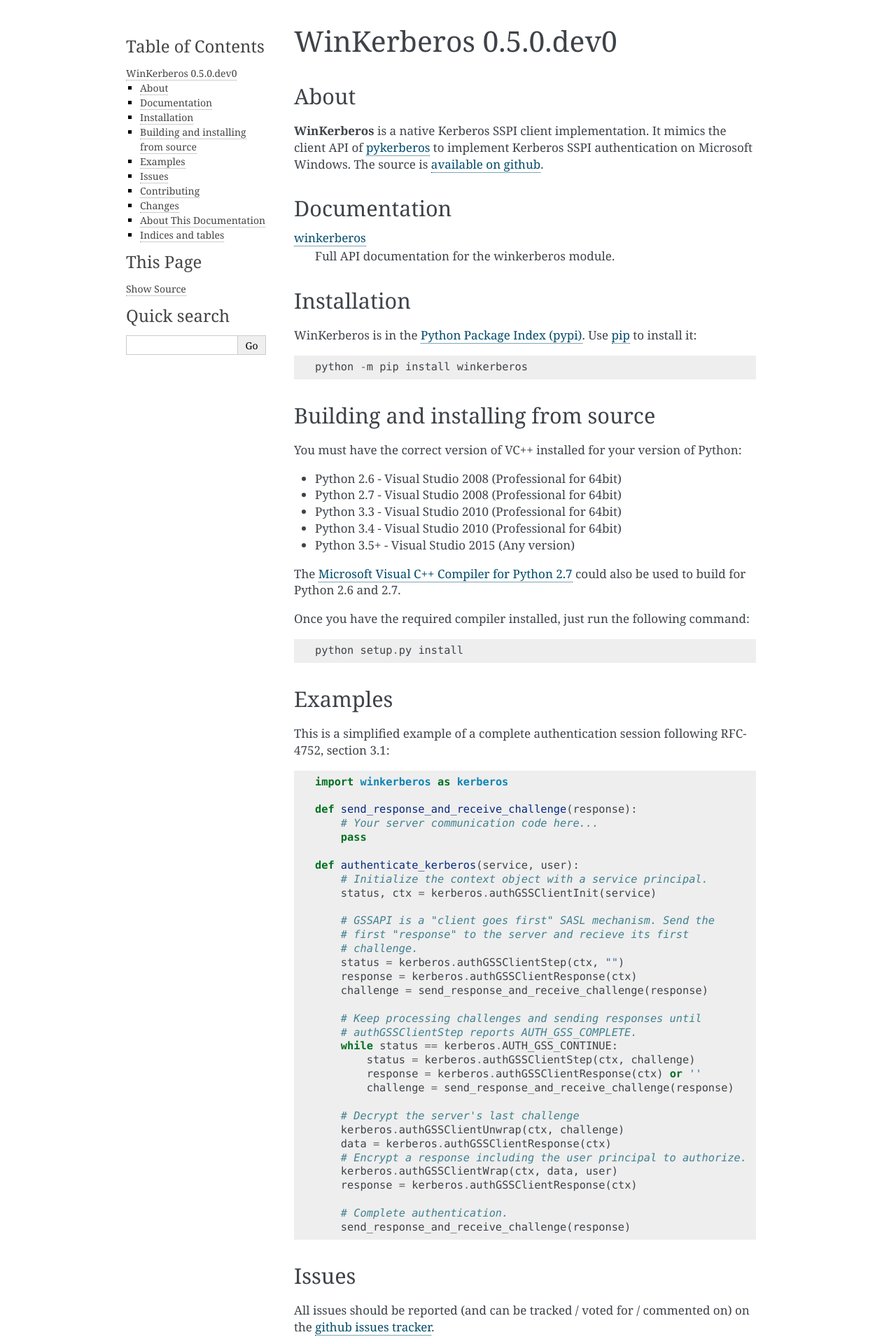
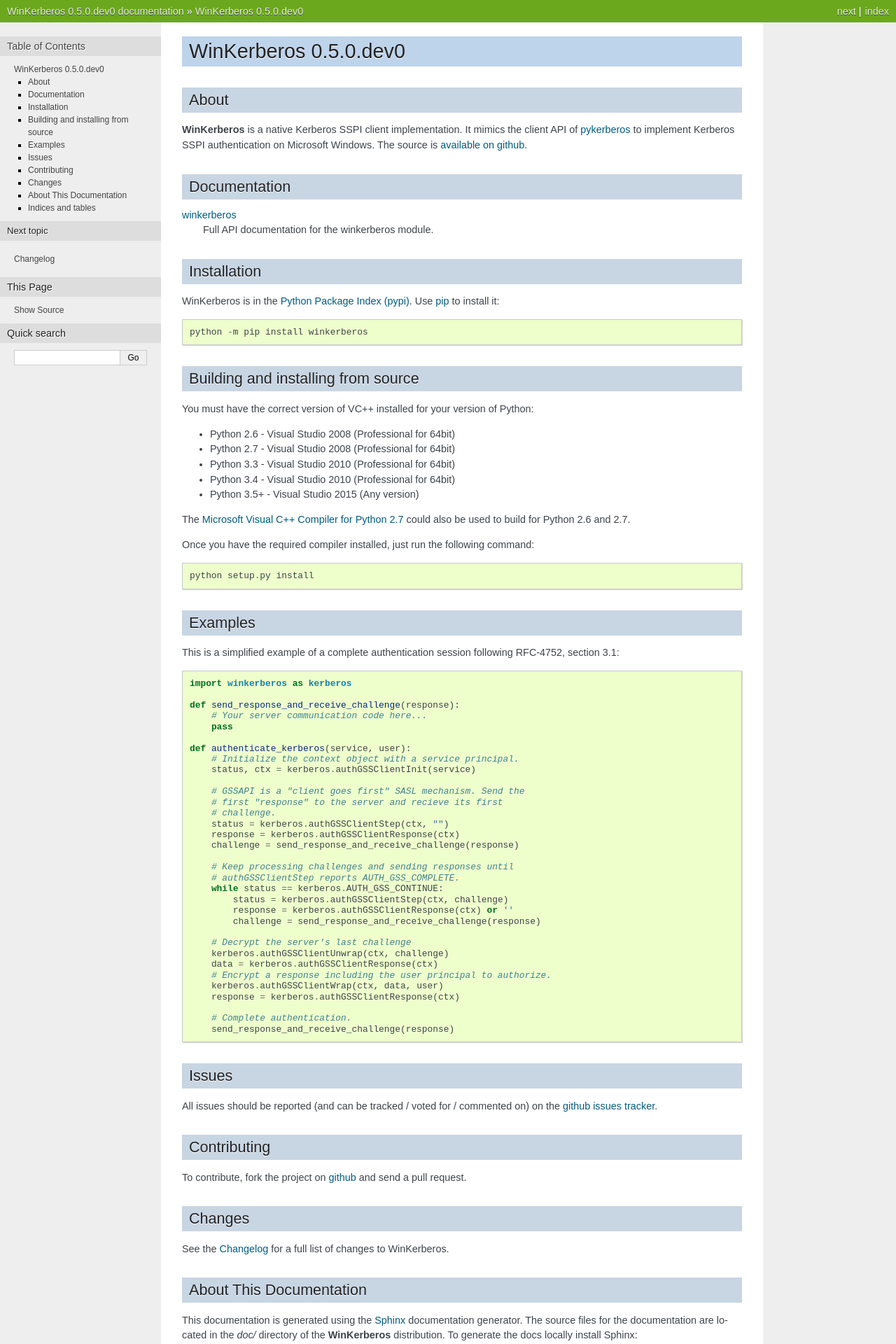
Before and after one commit to mongodb/winkerberos, a Sphinx documentation site: the page built from doc/index.rst, in a window 1280 px wide. Shown: the top 1920 px of the page at 70% size. Built offline with Sphinx 7.4.7, drawn with Linux system fonts in a browser that asks for light colours; the version number is read from the project's files by our own code; some of the changed text lies outside the part shown.

Commit message:
Improve Sphinx documentation builds
- Make the docs build using the same interpreter that invoked setup.py
- Make the docs build with Sphinx versions older than 1.3
- Document how to build the HTML docs in the README

Resolves #12.

```diff
--- a/doc/conf.py
+++ b/doc/conf.py
@@ -114,7 +114,7 @@
 
 # The theme to use for HTML and HTML Help pages.  See the documentation for
 # a list of builtin themes.
-html_theme = 'alabaster'
+html_theme = 'nature'
 
 # Theme options are theme-specific and customize the look and feel of a theme
 # further.  For a list of options available for each theme, see the
--- a/doc/index.rst
+++ b/doc/index.rst
@@ -106,8 +106,12 @@
 This documentation is generated using the `Sphinx
 <http://www.sphinx-doc.org/>`_ documentation generator. The source files
 for the documentation are located in the *doc/* directory of the
-**WinKerberos** distribution. To generate the docs locally run the
-following command from the root directory of the **WinKerberos** source::
+**WinKerberos** distribution. To generate the docs locally install Sphinx::
+
+  python -m pip install Sphinx
+
+Then run the following command from the root directory of the **WinKerberos**
+source::
 
   python setup.py doc
 
```
Also changed, not shown: README.rst (+16 -3 lines), setup.py (+23 -9 lines).
